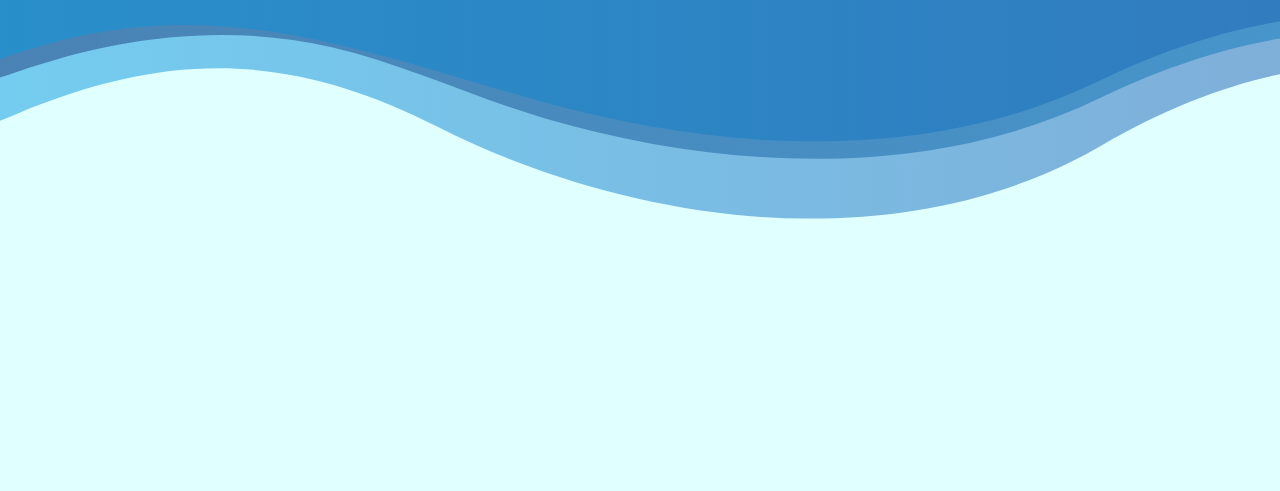
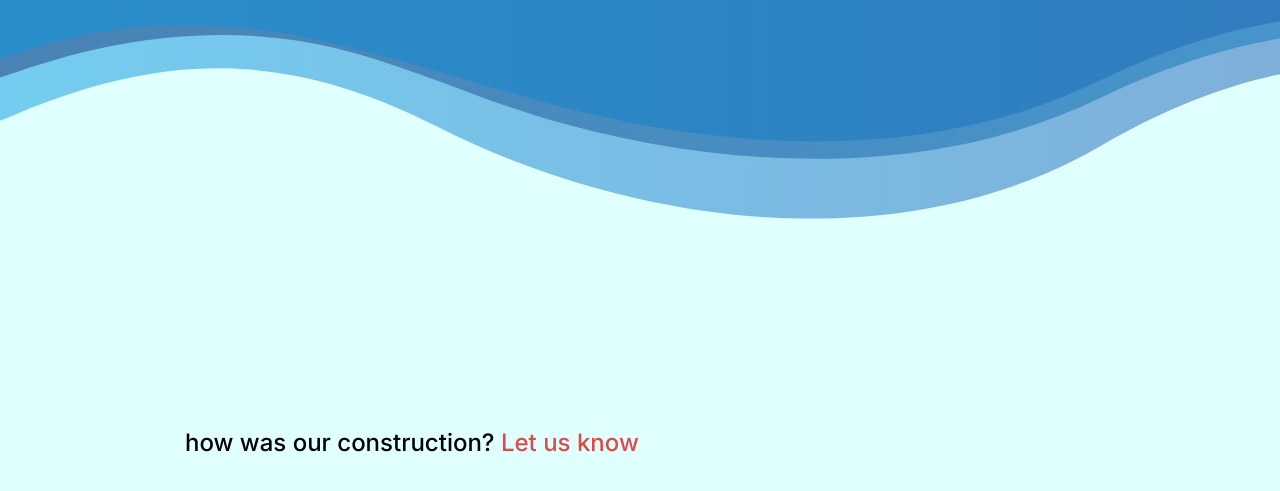
Before and after one commit to RoiPapo/intelegance_systems_project, a plain HTML site: page resaults.html in a window 1280 px wide. Shown: the part 93-584 px from the top of the page. Drawn offline with Linux system fonts and the light colour scheme; files whose address does not match are found by name.

Commit message:
Update resaults.html

```diff
--- a/resaults.html
+++ b/resaults.html
@@ -67,7 +67,7 @@
           </div>
         </div>
       </section>
-
+ <h4>how was our construction? <a href="mailto:email@example.com">Let us know</a></h4>
 
 
 
```
